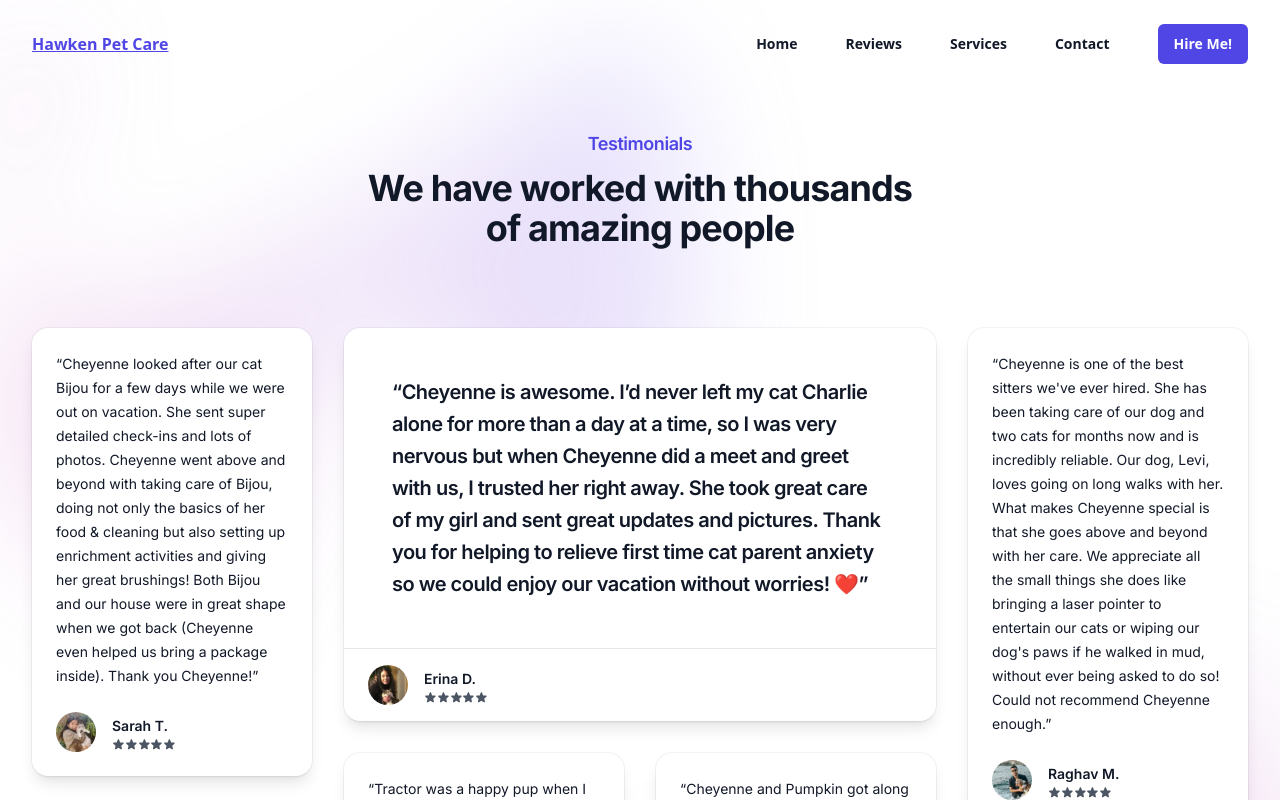
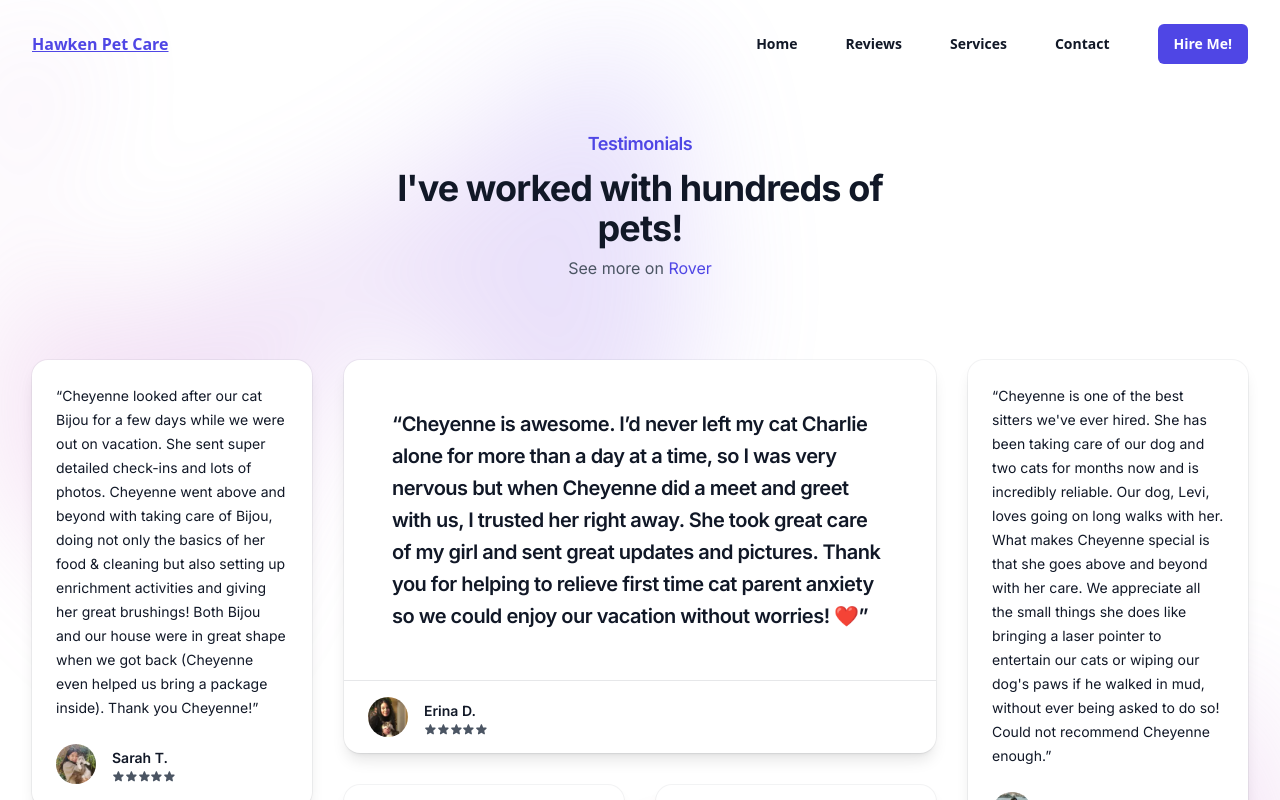
Before and after one commit to HunterHeston/dog-walking, a Next.js app: page /reviews in a window 1280 px wide. Shown: the top 800 px of the page. Built offline with nearby package versions, Linux system fonts and the light colour scheme.

Commit message:
Update content and add link to rover page.

```diff
--- a/components/tailwindui/testimonials.tsx
+++ b/components/tailwindui/testimonials.tsx
@@ -56,8 +56,17 @@ export default function Testimonials({
           <h2 className="text-lg font-semibold leading-8 tracking-tight text-indigo-600">
             Testimonials
           </h2>
-          <p className="mt-2 text-3xl font-bold tracking-tight text-gray-900 sm:text-4xl">
-            We have worked with thousands of amazing people
+          <p className="my-2 text-3xl font-bold tracking-tight text-gray-900 sm:text-4xl">
+            I&apos;ve worked with hundreds of pets!
+          </p>
+          <p className="text-gray-600">
+            See more on{" "}
+            <a
+              className="text-indigo-600 hover:underline"
+              href="https://www.rover.com/members/cheyenne-h-yea-i-wanna-see-a-pic-of-your-pet/?service_type=drop-in&start_date=07%2F05%2F2023&end_date=07%2F06%2F2023&frequency=onetime&pet_type=dog"
+            >
+              Rover
+            </a>
           </p>
         </div>
         <div className="mx-auto mt-16 grid max-w-2xl grid-cols-1 grid-rows-1 gap-8 text-sm leading-6 text-gray-900 sm:mt-20 sm:grid-cols-2 xl:mx-0 xl:max-w-none xl:grid-flow-col xl:grid-cols-4">
```
